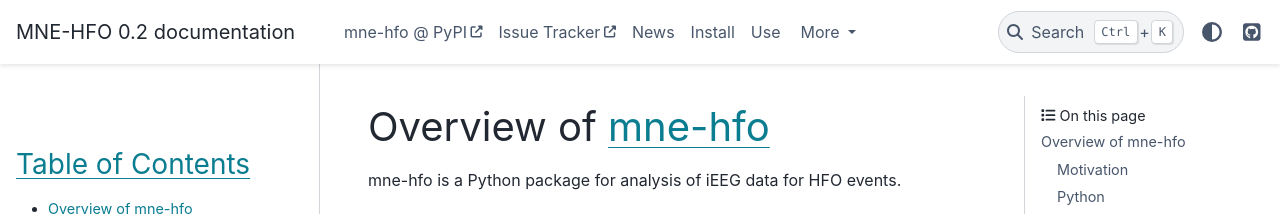
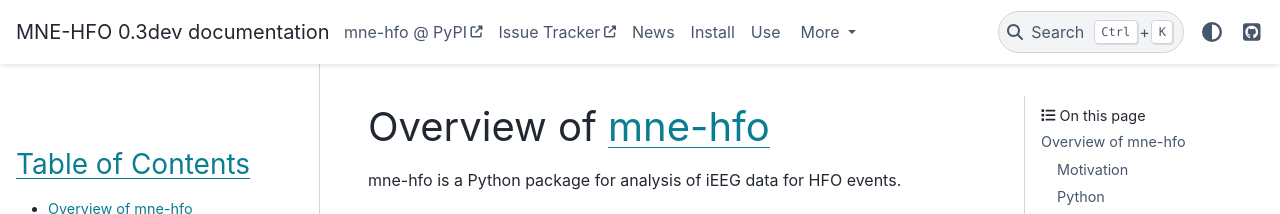
Before and after one commit to mne-tools/mne-hfo, a Sphinx documentation site: the page built from docs/index.rst, in a window 1280 px wide. Shown: the top 214 px of the page. Built offline with Sphinx 7.4.7 and the PyData theme 0.15.4, drawn with Linux system fonts in a browser that asks for light colours.

Commit message:
Adding updated version now to mne-hfo for 0.3dev.

```diff
--- a/docs/_templates/navbar.html
+++ b/docs/_templates/navbar.html
@@ -9,7 +9,7 @@
   <ul class="dropdown-menu" aria-labelledby="dropdownMenu1">
     <li><a href="https://mne.tools/mne-hfo/dev/index.html">Development</a></li>
     <li><a href="https://mne.tools/mne-hfo/stable/index.html">Stable</a></li>
-    <li><a href="https://mne.tools/mne-hfo/v0.1/index.html">v0.1</a></li>
+    <li><a href="https://mne.tools/mne-hfo/v0.2/index.html">v0.2</a></li>
   </ul>
 </div>
 
--- a/mne_hfo/__init__.py
+++ b/mne_hfo/__init__.py
@@ -1,6 +1,6 @@
 """MNE software for computing HFOs from iEEG data."""
 
-__version__ = '0.2'
+__version__ = '0.3dev'
 
 from mne_hfo.detect import RMSDetector, LineLengthDetector, HilbertDetector
 from mne_hfo.hodetect import MorphologyDetector, CSDetector
```
